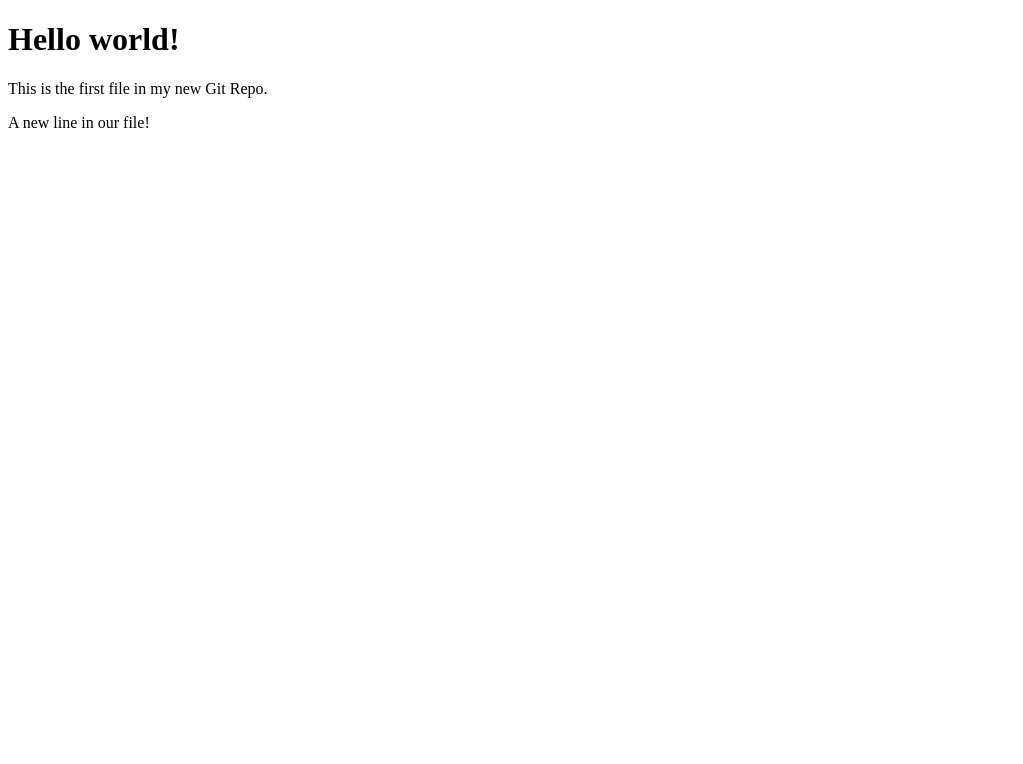
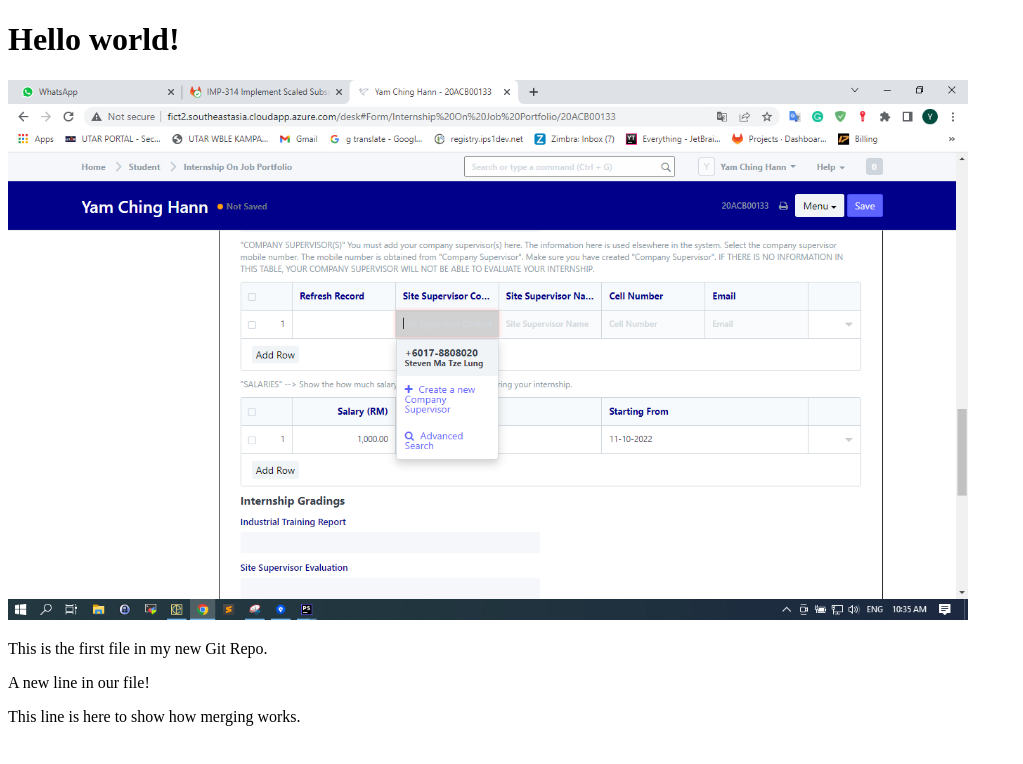
Before and after one commit to yamchinghann/hello-world, a plain HTML site: page index.html in a window 1280 px wide. Shown: the whole page, without its empty margins (0-1023 px from the left). Drawn offline with Linux system fonts and the light colour scheme.

Commit message:
updated index.html with emergency fix

```diff
--- a/index.html
+++ b/index.html
@@ -6,7 +6,10 @@
 <body>
 
 <h1>Hello world!</h1>
+<div><img src="Screenshot%20(1).png" alt="Hello World from Space"
+          style="width:100%;max-width:960px"></div>
 <p>This is the first file in my new Git Repo.</p>
 <p>A new line in our file!</p>
+<p>This line is here to show how merging works.</p>
 </body>
 </html>
```
Also changed, not shown: Screenshot (1).png (added).
